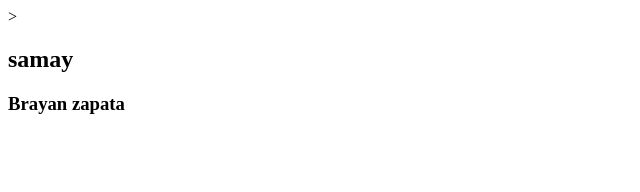
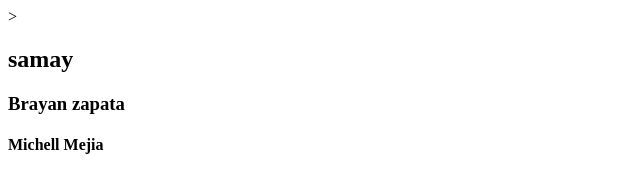
Before and after one commit to chellmi/ejemplo3, a plain HTML site: page index.html in a window 1280 px wide. Shown: the whole page, without its empty margins (0-640 px from the left). Drawn offline with Linux system fonts and the light colour scheme.

Commit message:
Agregar nombre 3

```diff
--- a/index.html
+++ b/index.html
@@ -9,5 +9,6 @@
 <body>
     <h2>samay</h2>
     <h3>Brayan zapata</h3>
+    <h4>Michell Mejia</h4>
 </body>
 </html>
```
